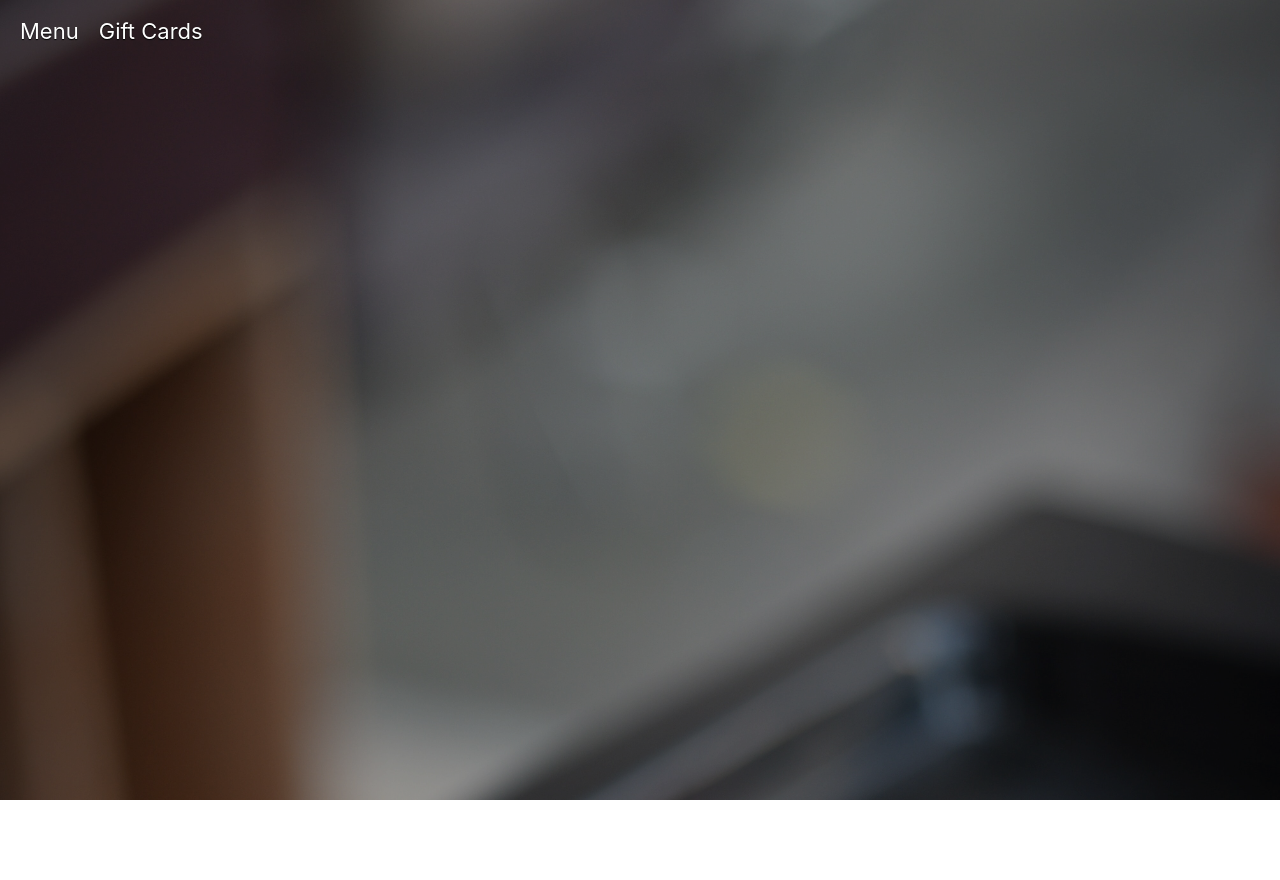
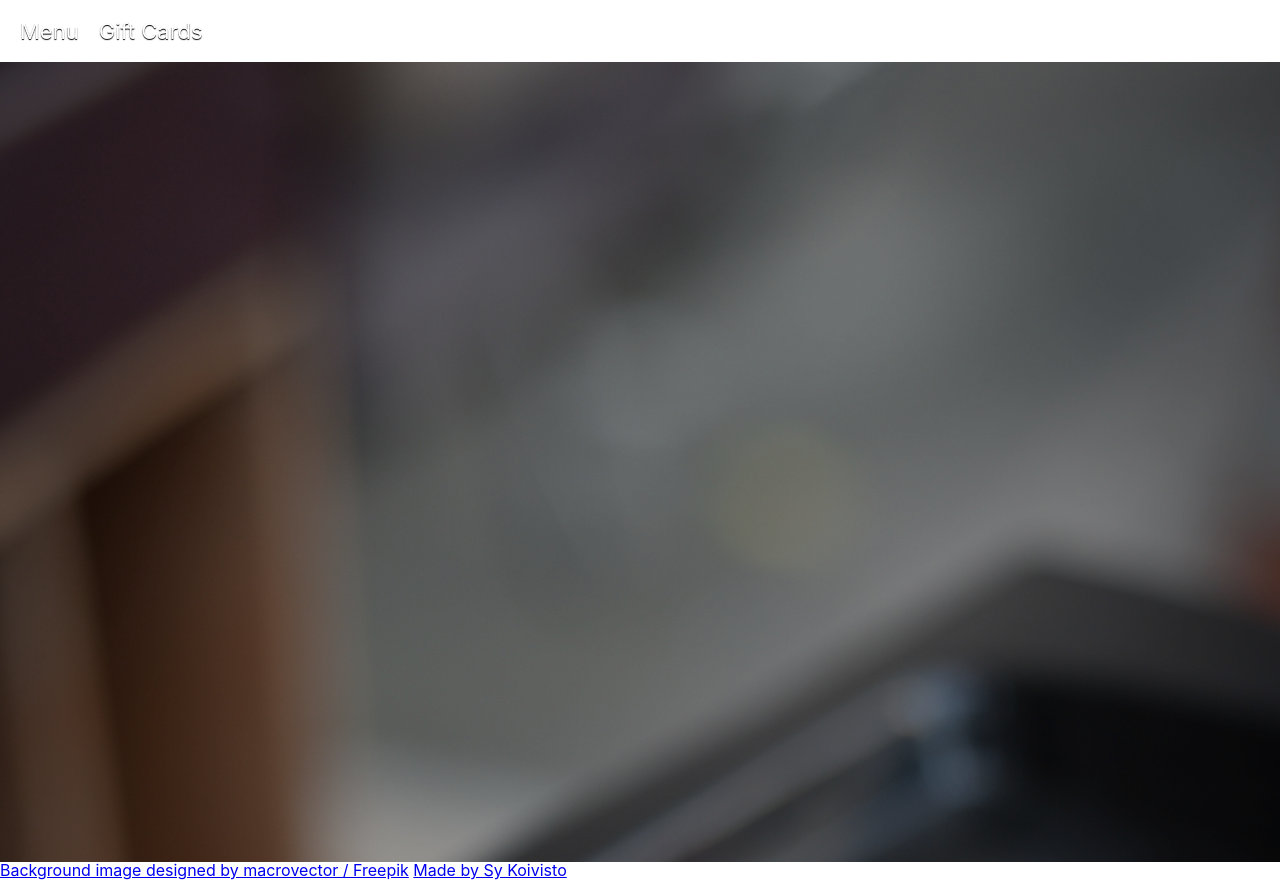
Before and after one commit to sykoivisto/restaurant-page, a plain HTML site: page index.html in a window 1280 px wide. Before the commit the page ends 800 px from the top, so only its background shows below. Drawn offline with Linux system fonts and the light colour scheme.

Commit message:
Fun styling

```diff
--- a/index.html
+++ b/index.html
@@ -7,14 +7,18 @@
     <title>Restaurant</title>
 </head>
 <body>
+    <nav class="nav">
+        <a href="#">Menu</a>
+        <a href="#">Gift Cards</a>
+    </nav>
     <div class="content">
-        <nav class="nav">
-            <a href="#">Menu</a>
-            <a href="#">Gift Cards</a>
-        </nav>
         <!-- content goes here -->
 
     </div>
+    <footer>
+        <a href="http://www.freepik.com">Background image designed by macrovector / Freepik</a>
+        <a href="https://github.com/sykoivisto">Made by Sy Koivisto</a>
+    </footer>
     <script src="bundle.js"></script>
 </body>
 </html>
```
